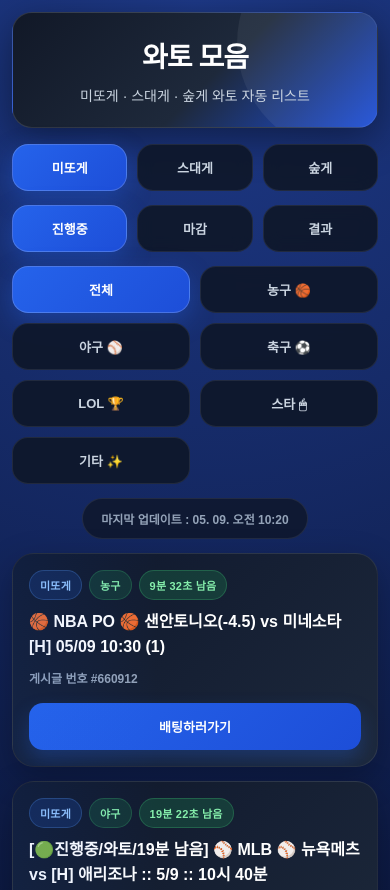
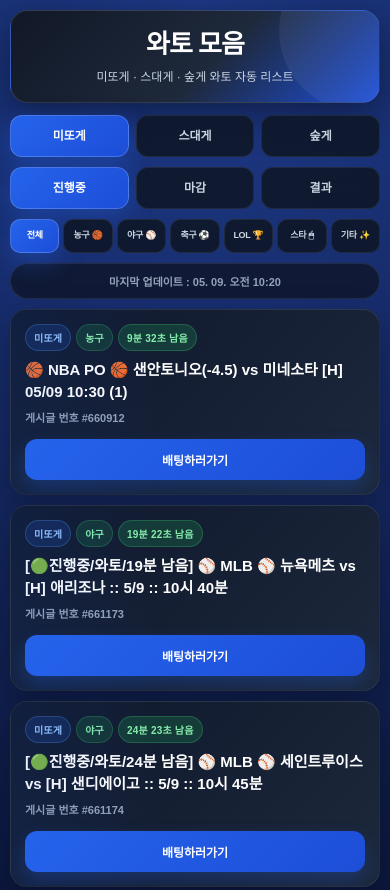
Before and after one commit to kill662477-cmyk/mitto, a website: page index.html in a window 390 px wide. Shown: the top 890 px of the page. Drawn offline with Linux system fonts and the light colour scheme.

Commit message:
Update index.html

```diff
--- a/index.html
+++ b/index.html
@@ -257,52 +257,141 @@ body{
   font-weight:700;
 }
 
-@media(max-width:820px){
-  .category-tabs{
-    grid-template-columns:repeat(3,1fr);
-  }
-}
+/* =========================
+   MOBILE ONLY DESIGN ZONE
+========================= */
 
 @media(max-width:640px){
 
+  body{
+    background:
+      radial-gradient(circle at top,#1e3a8a 0%,transparent 34%),
+      #020617;
+  }
+
   .wrap{
-    padding:12px;
+    max-width:none;
+    width:100%;
+    padding:10px;
   }
 
   .hero{
-    padding:22px 16px;
-    border-radius:20px;
+    padding:18px 14px;
+    border-radius:18px;
+    margin-bottom:12px;
+  }
+
+  .hero::before{
+    width:160px;
+    height:160px;
+    top:-60px;
+    right:-60px;
   }
 
   .title{
-    font-size:28px;
+    font-size:26px;
+    line-height:1.2;
   }
 
+  .sub{
+    font-size:12px;
+    margin-top:7px;
+  }
+
+  .tabs{
+    gap:7px;
+    margin-bottom:10px;
+  }
+
+  .board-tabs{
+    grid-template-columns:repeat(3,1fr);
+  }
+
+  .status-tabs{
+    grid-template-columns:repeat(3,1fr);
+  }
+
+  /* 모바일 종목탭 */
   .category-tabs{
-    grid-template-columns:repeat(2,1fr);
+    grid-template-columns:repeat(7,1fr);
+    gap:4px;
   }
 
   .tab{
-    padding:13px 8px;
-    font-size:13px;
+    padding:11px 6px;
+    min-height:42px;
+    border-radius:12px;
+    font-size:12px;
+    line-height:1.2;
+  }
+
+  .category-tabs .tab{
+    padding:7px 2px;
+    min-height:34px;
+    border-radius:10px;
+    font-size:9px;
+    line-height:1.05;
+    letter-spacing:-0.3px;
+  }
+
+  .toolbar{
+    margin-bottom:10px;
+  }
+
+  .checked{
+    width:100%;
+    padding:9px 10px;
+    font-size:11px;
+    text-align:center;
+  }
+
+  .list{
+    gap:10px;
   }
 
   .card{
     display:block;
-    padding:16px;
+    padding:14px;
+    border-radius:17px;
+  }
+
+  .badge-row{
+    gap:5px;
+    margin-bottom:8px;
+  }
+
+  .badge{
+    padding:5px 8px;
+    font-size:10px;
+  }
+
+  .card-title{
+    font-size:15px;
+    line-height:1.45;
+  }
+
+  .meta{
+    margin-top:7px;
+    font-size:11px;
   }
 
   .actions{
-    margin-top:14px;
+    margin-top:12px;
+    width:100%;
   }
 
   .open{
     width:100%;
     min-width:0;
+    padding:12px 10px;
+    border-radius:12px;
+    font-size:12px;
   }
 
-  .card-title{
-    font-size:16px;
+  .empty{
+    padding:30px 12px;
+    border-radius:17px;
+    font-size:13px;
   }
 }
 </style>
@@ -582,6 +671,7 @@ function getRemainMinutes(text){
 
   return total || 999999;
 }
+
 function escapeHtml(str){
 
   return String(str || "")
@@ -591,6 +681,7 @@ function escapeHtml(str){
     .replaceAll('"',"&quot;")
     .replaceAll("'","&#039;");
 }
+
 function escapeAttr(str){
 
   return escapeHtml(str)
```
Lines whose indentation alone changed are shown as unchanged.
